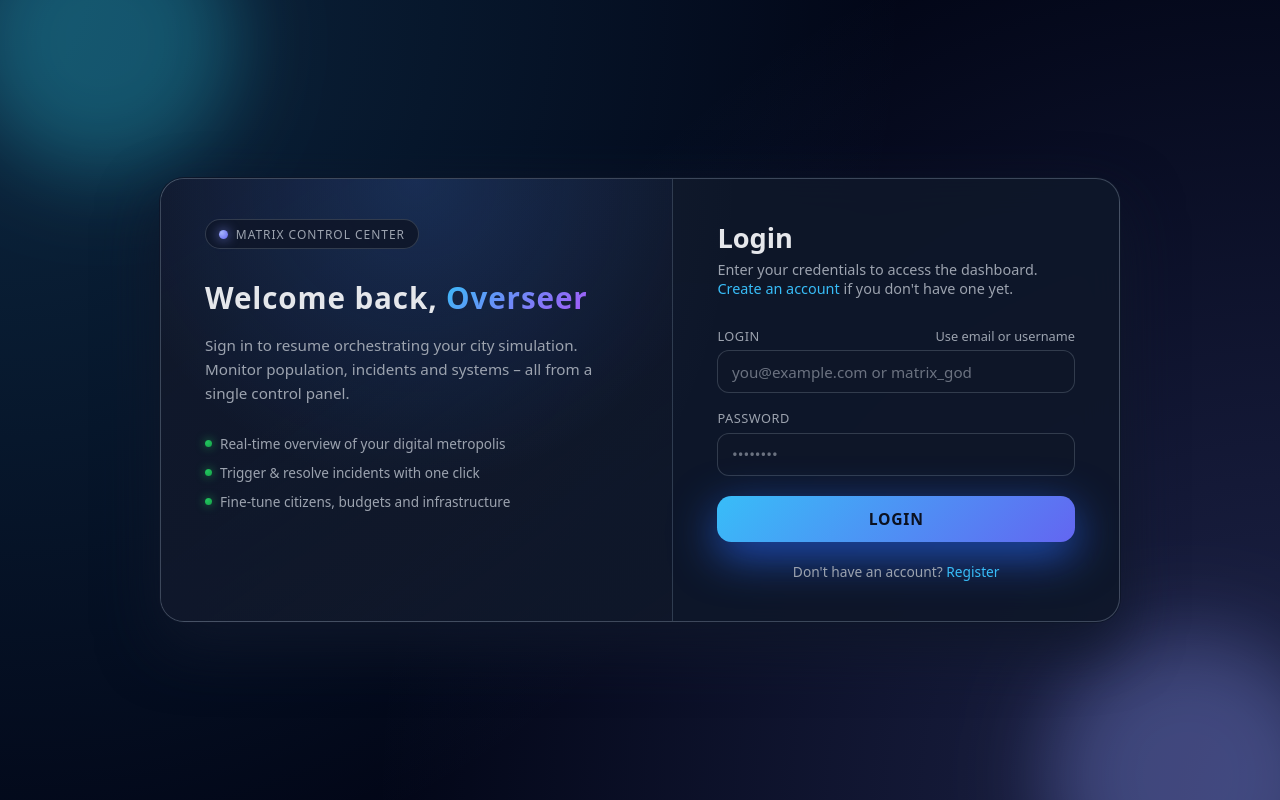
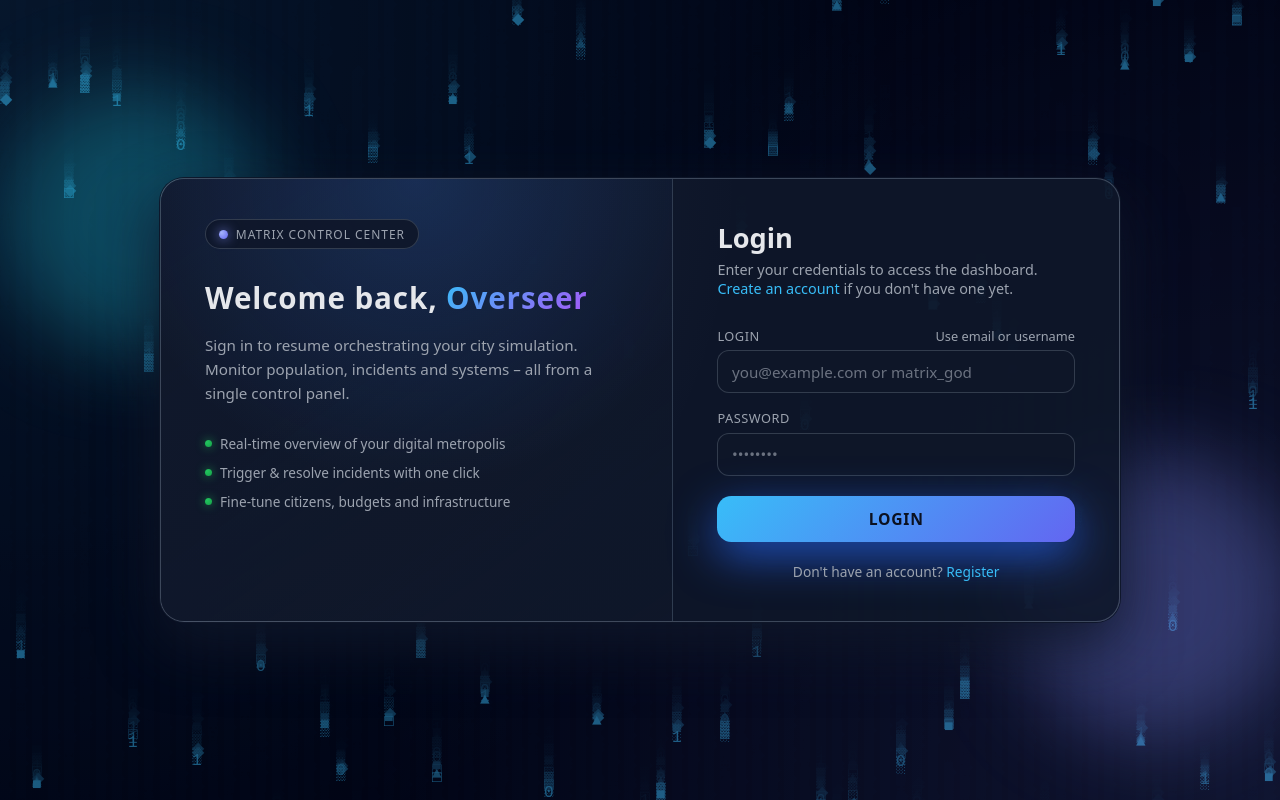
Before and after one commit to Londongrad/TheMatrix, a React (Vite) app in the folder frontend/matrix-web/: page /login in a window 1280 px wide. Built offline with nearby package versions, Linux system fonts and the light colour scheme.

Commit message:
feat(frontend): integrate new background into login and register pages

```diff
--- a/frontend/matrix-web/src/modules/auth/pages/LoginPage.tsx
+++ b/frontend/matrix-web/src/modules/auth/pages/LoginPage.tsx
@@ -2,6 +2,7 @@ import React, { useState } from "react";
 import { useAuth } from "../../../api/auth/AuthContext";
 import { useLocation, useNavigate, Link } from "react-router-dom";
 import "../../../styles/auth/login-page.css";
+import MatrixRainBackground from "..//components/MatrixRainBackground";
 
 export const LoginPage = () => {
   const { login: loginUser } = useAuth();
@@ -32,6 +33,11 @@ export const LoginPage = () => {
 
   return (
     <div className="login-page">
+      {/* Фоновая анимация дождя */}
+      <MatrixRainBackground />
+
+      {/* Внутренний слой поверх дождя */}
+      <div className="login-page__inner">
         <div className="login-orb login-orb--cyan" />
         <div className="login-orb login-orb--violet" />
 
@@ -48,7 +54,8 @@ export const LoginPage = () => {
 
             <p className="login-text">
               Sign in to resume orchestrating your city simulation. Monitor
-            population, incidents and systems – all from a single control panel.
+              population, incidents and systems – all from a single control
+              panel.
             </p>
 
             <div className="login-feature-list">
@@ -71,8 +78,8 @@ export const LoginPage = () => {
             <h1 className="login-title">Login</h1>
             <p className="login-subtitle">
               Enter your credentials to access the dashboard.{" "}
-            <Link to="/register">Create an account</Link> if you don&apos;t have
-            one yet.
+              <Link to="/register">Create an account</Link> if you don&apos;t
+              have one yet.
             </p>
 
             <form className="login-form" onSubmit={handleSubmit}>
@@ -122,5 +129,6 @@ export const LoginPage = () => {
           </div>
         </div>
       </div>
+    </div>
   );
 };
--- a/frontend/matrix-web/src/modules/auth/pages/RegisterPage.tsx
+++ b/frontend/matrix-web/src/modules/auth/pages/RegisterPage.tsx
@@ -2,6 +2,7 @@ import React, { useState } from "react";
 import { useAuth } from "../../../api/auth/AuthContext";
 import { useNavigate, Link } from "react-router-dom";
 import "../../../styles/auth/register-page.css";
+import MatrixRainBackground from "../components/MatrixRainBackground";
 
 export const RegisterPage = () => {
   const { register } = useAuth();
@@ -31,6 +32,11 @@ export const RegisterPage = () => {
 
   return (
     <div className="register-page">
+      {/* фоновый цифровой дождь, всегда под всем */}
+      <MatrixRainBackground />
+
+      {/* слой поверх дождя */}
+      <div className="register-page__inner">
         <div className="register-orb register-orb--cyan" />
         <div className="register-orb register-orb--violet" />
 
@@ -148,5 +154,6 @@ export const RegisterPage = () => {
           </div>
         </div>
       </div>
+    </div>
   );
 };
--- a/frontend/matrix-web/src/styles/auth/login-page.css
+++ b/frontend/matrix-web/src/styles/auth/login-page.css
@@ -22,6 +22,27 @@
   overflow: hidden;
 }
 
+/* canvas с цифровым дождём */
+.matrix-rain-canvas {
+  position: fixed;
+  inset: 0;
+  width: 100%;
+  height: 100%;
+  pointer-events: none;
+  z-index: 0;
+  opacity: 0.45; /* можно уменьшить/увеличить интенсивность */
+}
+
+/* внутренний слой поверх дождя */
+.login-page__inner {
+  position: relative;
+  z-index: 1;
+  width: 100%;
+  display: flex;
+  align-items: center;
+  justify-content: center;
+}
+
 .login-orb {
   position: absolute;
   border-radius: 999px;
@@ -30,6 +51,7 @@
   pointer-events: none;
   mix-blend-mode: screen;
   animation: login-orb-float 12s ease-in-out infinite alternate;
+  z-index: 1; /* чтобы были поверх дождя, но под карточкой */
 }
 
 .login-orb--cyan {
@@ -77,6 +99,7 @@
   overflow: hidden;
   animation: login-card-in 0.5s ease-out forwards;
   transform-origin: center;
+  z-index: 2; /* карточка поверх всего */
 }
 
 @keyframes login-card-in {
--- a/frontend/matrix-web/src/styles/auth/register-page.css
+++ b/frontend/matrix-web/src/styles/auth/register-page.css
@@ -22,6 +22,16 @@
   overflow: hidden;
 }
 
+/* слой поверх дождя */
+.register-page__inner {
+  position: relative;
+  z-index: 1;
+  width: 100%;
+  display: flex;
+  align-items: center;
+  justify-content: center;
+}
+
 .register-orb {
   position: absolute;
   border-radius: 999px;
@@ -30,6 +40,7 @@
   pointer-events: none;
   mix-blend-mode: screen;
   animation: register-orb-float 12s ease-in-out infinite alternate;
+  z-index: 1; /* над дождём, под карточкой */
 }
 
 .register-orb--cyan {
@@ -77,6 +88,7 @@
   overflow: hidden;
   animation: register-card-in 0.5s ease-out forwards;
   transform-origin: center;
+  z-index: 2; /* карточка всегда над дождём и орбами */
 }
 
 @keyframes register-card-in {
```
Lines whose indentation alone changed are shown as unchanged.
